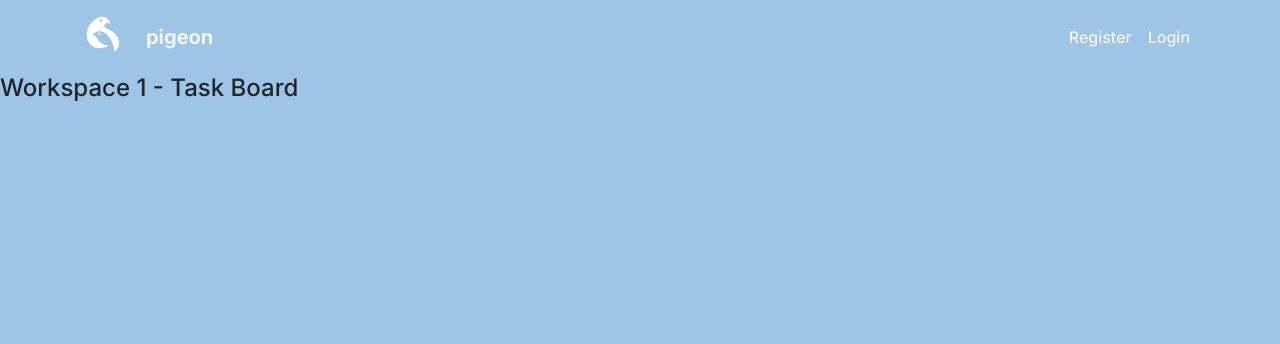
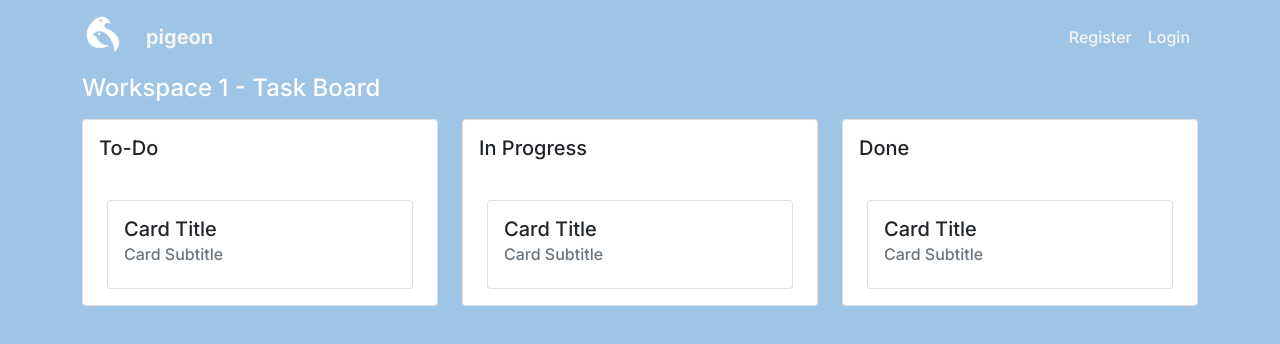
Before and after one commit to ChenZ03/pigeon, a Next.js app: page /workspace/taskboard/1 in a window 1280 px wide. Shown: the top 344 px of the page. Built offline with nearby package versions, Linux system fonts and the light colour scheme.

Commit message:
task board

```diff
--- a/components/Workspace.js
+++ b/components/Workspace.js
@@ -2,7 +2,6 @@ import {Card, Container, Row, Col} from 'react-bootstrap';
 import styles from '../styles/Workspace.module.css';
 
 function Workspace({data}) {
-
   let {id, name} = data;
   let shortName = '';
 
--- a/pages/workspace.js
+++ b/pages/workspace.js
@@ -35,14 +35,11 @@ export default function Home() {
 
   useEffect(() => {
     if (data) {
-      console.log(data);
       setWorkspace(data.getWorkSpace);
     }
   }, [data]);
 
   var showWorkspace = workspace?.map((space) => <Workspace key={space.id} data={space} />);
-
-  console.log(workspace);
 
   return (
     <>
--- a/pages/workspace/taskboard/[id].js
+++ b/pages/workspace/taskboard/[id].js
@@ -1,4 +1,4 @@
-import {Container} from 'react-bootstrap';
+import {Card, Col, Container, Row} from 'react-bootstrap';
 import MainNav from '../../../components/partials/MainNav';
 import styles from '../../../styles/Taskboard.module.css';
 
@@ -7,8 +7,65 @@ function Taskboard() {
   return (
     <>
       <MainNav />
+      {/* chg to taksboard nav */}
       <div className={styles.container}>
-        <h4>Workspace 1 - Task Board</h4>
+        <Container>
+          <h4 className="text-white">Workspace 1 - Task Board</h4>
+          {/* display as navbar brand */}
+          <Row className="mt-3">
+            <Col lg="4">
+              <Card>
+                <Card.Body>
+                  <Card.Title>To-Do</Card.Title>
+                </Card.Body>
+                <Container>
+                  <Card className="my-3">
+                    <Card.Body>
+                      <Card.Title>Card Title</Card.Title> {/*link*/}
+                      <Card.Subtitle className="mb-2 text-muted">Card Subtitle</Card.Subtitle>
+                      {/* <Card.Link href="#">Card Link</Card.Link>
+                      <Card.Link href="#">Another Link</Card.Link> */}
+                    </Card.Body>
+                  </Card>
+                </Container>
+              </Card>
+            </Col>
+            <Col lg="4">
+              <Card>
+                <Card.Body>
+                  <Card.Title>In Progress</Card.Title>
+                </Card.Body>
+                <Container>
+                  <Card className="my-3">
+                    <Card.Body>
+                      <Card.Title>Card Title</Card.Title> {/*link*/}
+                      <Card.Subtitle className="mb-2 text-muted">Card Subtitle</Card.Subtitle>
+                      {/* <Card.Link href="#">Card Link</Card.Link>
+                      <Card.Link href="#">Another Link</Card.Link> */}
+                    </Card.Body>
+                  </Card>
+                </Container>
+              </Card>
+            </Col>
+            <Col lg="4">
+              <Card>
+                <Card.Body>
+                  <Card.Title>Done</Card.Title>
+                </Card.Body>
+                <Container>
+                  <Card className="my-3">
+                    <Card.Body>
+                      <Card.Title>Card Title</Card.Title> {/*link*/}
+                      <Card.Subtitle className="mb-2 text-muted">Card Subtitle</Card.Subtitle>
+                      {/* <Card.Link href="#">Card Link</Card.Link>
+                      <Card.Link href="#">Another Link</Card.Link> */}
+                    </Card.Body>
+                  </Card>
+                </Container>
+              </Card>
+            </Col>
+          </Row>
+        </Container>
       </div>
     </>
   );
```
